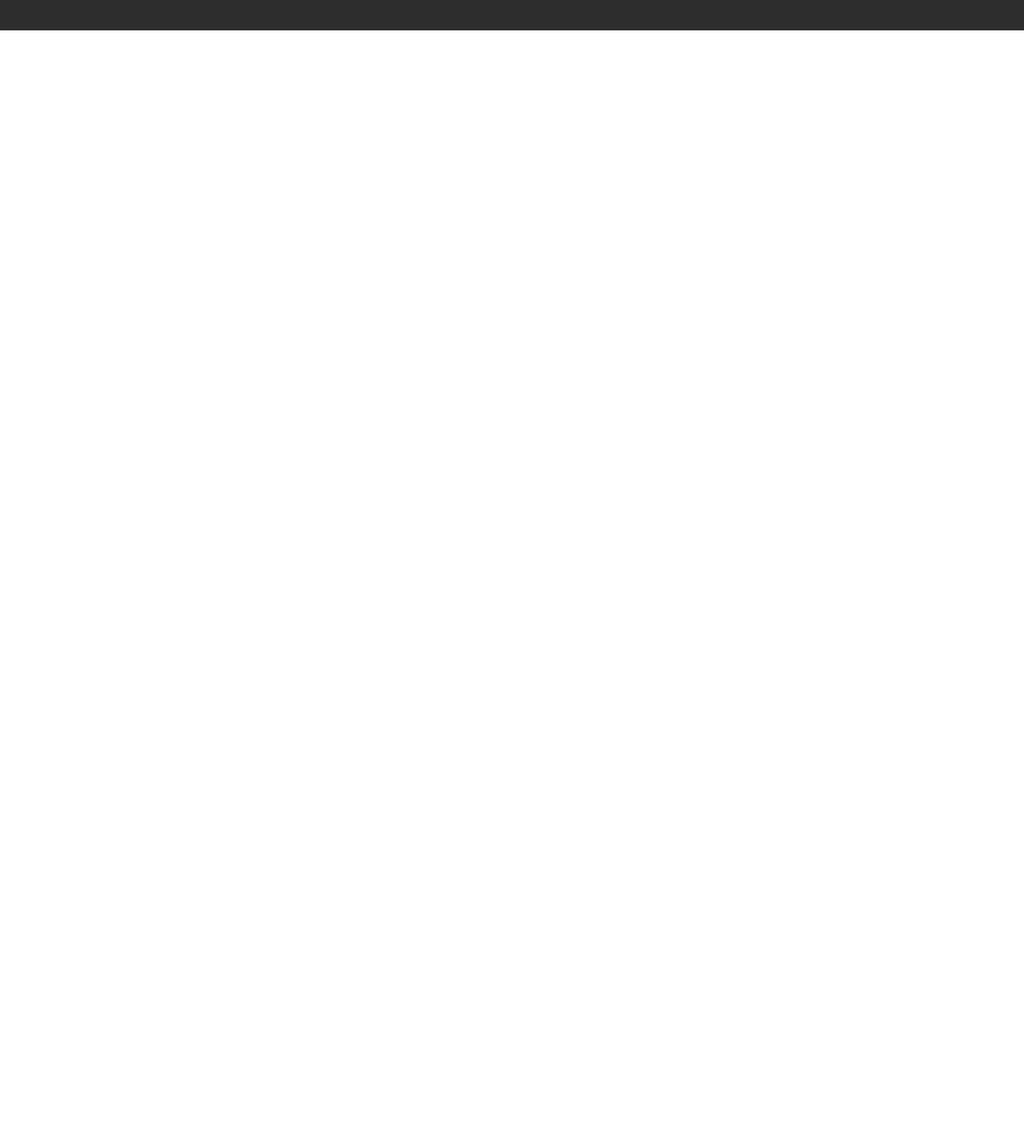
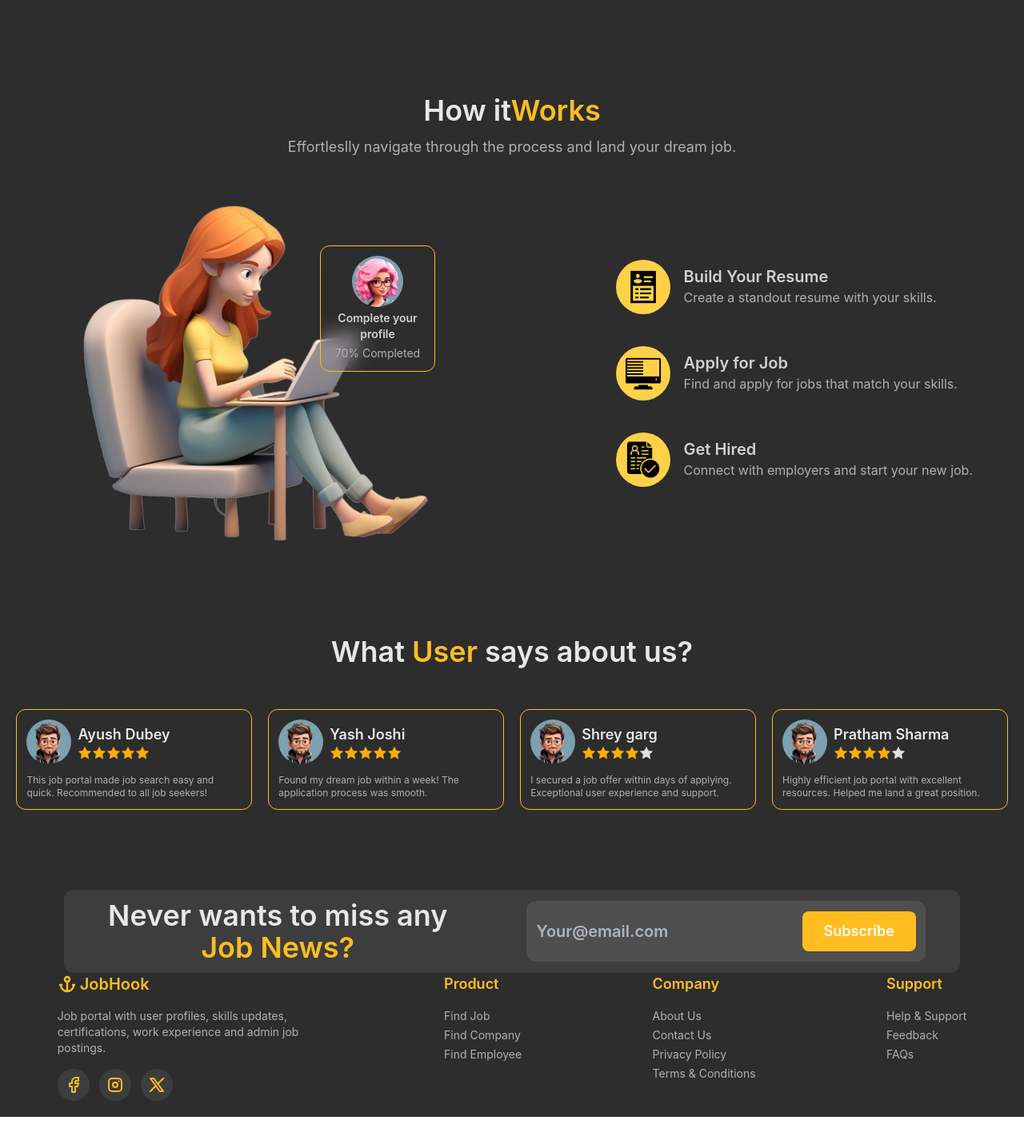
Before and after one commit to Ayushdu37/Job-Hook, a React (Create React App) app: page / in a window 1280 px wide. Shown: the part 1084-2520 px from the top of the page at 80% size. Before the commit the page ends 1122 px from the top, so only its background shows below. Built offline with nearby package versions, Linux system fonts and the light colour scheme.

Commit message:
Landing Page and Footer

```diff
--- a/src/Data/Data.tsx
+++ b/src/Data/Data.tsx
@@ -71,22 +71,22 @@ const work = [
 
 const testimonials = [
     {
-        "name": "Shivam Patel",
+        "name": "Ayush Dubey",
         "testimonial": "This job portal made job search easy and quick. Recommended to all job seekers!",
         "rating": 5
     },
     {
-        "name": "Abhishek Kullu",
+        "name": "Yash Joshi",
         "testimonial": "Found my dream job within a week! The application process was smooth.",
         "rating": 5
     },
     {
-        "name": "Swapnil Pandey",
+        "name": "Shrey garg",
         "testimonial": "I secured a job offer within days of applying. Exceptional user experience and support.",
         "rating": 4
     },
     {
-        "name": "Pavan Barnana",
+        "name": "Pratham Sharma",
         "testimonial": "Highly efficient job portal with excellent resources. Helped me land a great position.",
         "rating": 4
     }
--- /dev/null
+++ b/src/Footer/Footer.tsx
@@ -0,0 +1,29 @@
+import { IconAnchor, IconBrandFacebook, IconBrandInstagram, IconBrandX } from "@tabler/icons-react"
+import { footerLinks } from "../Data/Data"
+
+const Footer = ()=>{
+    return <div className="mb-20 pb-5 flex gap-5 justify-around">
+        <div className="w-1/4 flex flex-col gap-4">
+        <div className="flex gap-1 items-center text-bright-sun-400">
+          <IconAnchor className="h-6 w-6" stroke={2.5} />
+          <div className="text-xl font-semibold">JobHook</div>
+        </div>
+        <div className="text-sm text-mine-shaft-300">Job portal with user profiles, skills updates, certifications, work experience and admin job postings.</div>
+        <div className="flex gap-3 text-bright-sun-400 [&>div]:bg-mine-shaft-900 [&>div]:p-2 [&>div]:rounded-full [&>div]:cursor-pointer hover:[&>div]:bg-mine-shaft-700">
+            <div><IconBrandFacebook/></div>
+            <div><IconBrandInstagram/></div>
+            <div><IconBrandX/></div>
+        </div>
+        </div>
+        {
+            footerLinks.map((item, index) => <div key={index}>
+                <div className="text-lg font-semibold mb-4 text-bright-sun-400 ">{item.title}</div>
+                {
+                    item.links.map((link, index) => <div key={index} className="text-mine-shaft-300 text-sm hover:text-bright-sun-400 cursor-pointer mb-1 hover:translate-x-2 transition duration-300 ease-in-out ">{link}</div>)
+                }
+            </div> )
+        }
+    </div>
+}
+
+export default Footer
--- /dev/null
+++ b/src/LandingPage/Subscribe.tsx
@@ -0,0 +1,18 @@
+import { Button, TextInput } from "@mantine/core"
+
+const Subscribe = ()=>{
+    return <div className="mt-20 flex items-center bg-mine-shaft-900 mx-20 py-3 rounded-xl justify-around">
+        <div className="text-4xl w-2/5 text-center font-semibold text-mine-shaft-100 [&>span]:text-bright-sun-400">Never wants to miss any <span>Job News?</span></div>
+        <div className="flex gap-4 rounded-xl bg-mine-shaft-700 px-3 py-2 items-center">
+            <TextInput
+                className="[&_input]:text-mine-shaft-100 font-semibold"
+                variant="unstyled"
+                placeholder="Your@email.com"
+                size="xl"
+            />
+            <Button className="!rounded-lg" size="lg" color="brightSun.4" variant="filled">Subscribe</Button>
+        </div>
+    </div>
+}
+
+export default Subscribe
--- /dev/null
+++ b/src/LandingPage/Testimonials.tsx
@@ -0,0 +1,24 @@
+import { Avatar, Rating } from "@mantine/core"
+import { testimonials } from "../Data/Data"
+
+const Testimonials = ()=>{
+    return <div className="mt-20 pb-5">
+        <div className="text-4xl text-center font-semibold mb-3 text-mine-shaft-100 [&>span]:text-bright-sun-400">What <span>User</span> says about us?</div>
+        <div className="flex justify-evenly">
+        {
+            testimonials.map((data, index)=><div key={index} className="flex flex-col gap-3 w-[23%] border border-bright-sun-400 rounded-xl p-3 mt-10">
+            <div className="flex gap-2 items-center">
+                <Avatar className="!h-14 !w-14" src="avatar.png" alt="it's me" />
+                <div>
+                    <div className="text-lg text-mine-shaft-100 font-semibold">{data.name}</div>
+                    <Rating value={data.rating} fractions={2} readOnly />
+                </div>
+            </div>
+            <div className="text-xs text-mine-shaft-300">{data.testimonial}</div>
+        </div>)
+        }
+        </div>
+    </div>
+}
+
+export default Testimonials
--- /dev/null
+++ b/src/LandingPage/Working.tsx
@@ -0,0 +1,35 @@
+import { Avatar } from "@mantine/core"
+import { work } from "../Data/Data"
+
+const Working = ()=>{
+    return <div className="mt-20 pb-5">
+        <div className="text-4xl text-center font-semibold mb-3 text-mine-shaft-100 [&>span]:text-bright-sun-400">How it<span>Works</span></div>
+        <div className="text-lg mb-10 mx-auto text-mine-shaft-300 text-center w-1/2">Effortleslly navigate through the process and land your dream job.</div>
+        <div className="flex  px-16 justify-between items-center">
+            <div className="relative">
+                <img className="w-[30rem]" src="/Working/Girl.png" alt="girl" />
+                <div className="w-36 flex top-[15%] right-0 absolute flex-col items-center gap-1 border border-bright-sun-400 rounded-xl py-3 px-1 backdrop-blur-md">
+                    <Avatar className="!h-16 !w-16" src="avatar1.png" alt="it's me" />
+                    <div className="text-sm font-semibold text-mine-shaft-200 text-center">Complete your profile</div>
+                    <div className="text-sm  text-mine-shaft-300">70% Completed</div>
+                </div>
+            </div>
+            <div className="flex flex-col gap-10">
+                {
+                    work.map((item, index) => <div key={index} className="flex items-center gap-4">
+                    <div className="p-2.5 bg-bright-sun-300 rounded-full">
+                        <img className="h-12 w-12" src={`/Working/${item.name}.png`} alt={item.name} />
+                    </div>
+                    <div>
+                        <div className="text-mine-shaft-200 text-xl font-semibold">{item.name}</div>
+                        <div className="text-mine-shaft-300">{item.desc}</div>
+                    </div>
+
+                </div>)
+                }
+            </div>
+        </div>
+    </div>
+}
+
+export default Working
--- a/src/pages/HomePage.tsx
+++ b/src/pages/HomePage.tsx
@@ -1,7 +1,11 @@
+import Footer from "../Footer/Footer";
 import Header from "../Header/Header";
 import Companies from "../LandingPage/Companies";
 import DreamJob from "../LandingPage/DreamJob";
 import JobCategory from "../LandingPage/JobCategory";
+import Subscribe from "../LandingPage/Subscribe";
+import Testimonials from "../LandingPage/Testimonials";
+import Working from "../LandingPage/Working";
 
 function HomePage() {
   return (
@@ -10,6 +14,10 @@ function HomePage() {
       <DreamJob />
       <Companies/>
       <JobCategory/>
+      <Working/>
+      <Testimonials/>
+      <Subscribe/>
+      <Footer/>
     </div>
   );
 }
```
